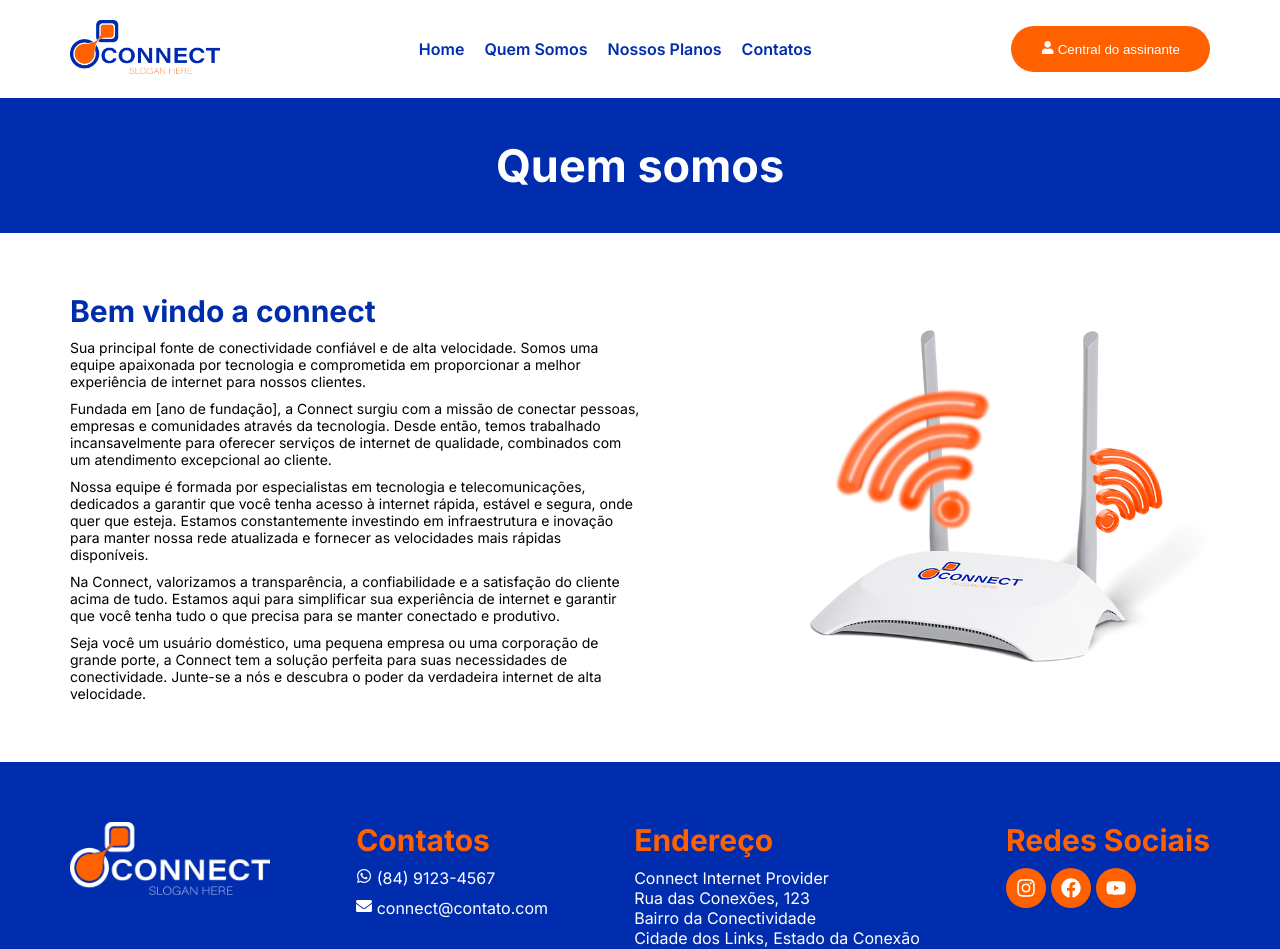
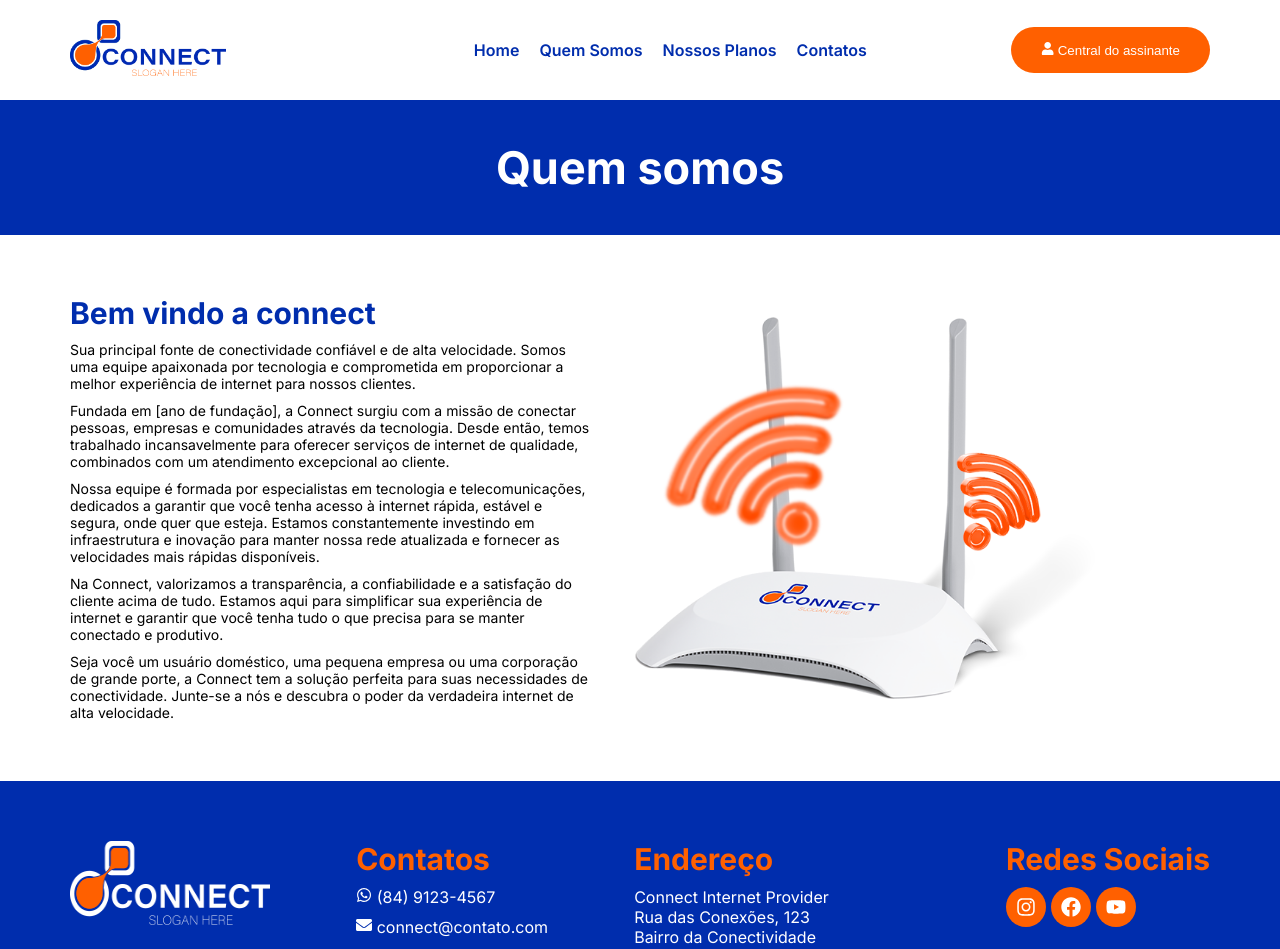
Before and after one commit to DevNandoRd/projeto-provedor-internet, a Next.js app: page /quemSomos in a window 1280 px wide. Shown: the top 949 px of the page. Built offline with nearby package versions, Linux system fonts and the light colour scheme.

Commit message:
correções de imagens

```diff
--- a/app/quemSomos/page.tsx
+++ b/app/quemSomos/page.tsx
@@ -1,3 +1,4 @@
+import Image from 'next/image'
 import styles from '../quemSomos/quemSomos.module.css'
 
 export default function QuemSomos() {
@@ -16,8 +17,13 @@ export default function QuemSomos() {
                         <p>Na Connect, valorizamos a transparência, a confiabilidade e a satisfação do cliente acima de tudo. Estamos aqui para simplificar sua experiência de internet e garantir que você tenha tudo o que precisa para se manter conectado e produtivo.</p>
                         <p>Seja você um usuário doméstico, uma pequena empresa ou uma corporação de grande porte, a Connect tem a solução perfeita para suas necessidades de conectividade. Junte-se a nós e descubra o poder da verdadeira internet de alta velocidade.</p>
                     </div>
-                    <div>
-                        <img src="/assets/Moldem.png" alt="" />
+                    <div className={styles.imagem}>
+                        <Image
+                        src={'/assets/Moldem.png'}
+                        alt='Model-connect'
+                        width={625}
+                        height={519}
+                        />
                     </div>
                 </section>
             </div>
--- a/app/quemSomos/quemSomos.module.css
+++ b/app/quemSomos/quemSomos.module.css
@@ -21,8 +21,13 @@
 .texto p {
     font-size: 14px;
 }
+.imagem{
+    display: flex;
+   padding-left: 30px;
+}
 .myAppContainer img {
-    width: 400px;
+    width: 80%;
+    height: 80%;
 }
 
 @media screen and (max-width: 600px) {
--- a/components/Footer/Footer.tsx
+++ b/components/Footer/Footer.tsx
@@ -2,6 +2,7 @@ import styles from '../Footer/Footer.module.css'
 import { FaWhatsapp, FaEnvelope, FaFacebook, FaYoutube } from "react-icons/fa";
 import { FaInstagram } from "react-icons/fa6";
 import Link from 'next/link';
+import Image from 'next/image';
 
 export default function Footer() {
     return (
@@ -9,7 +10,12 @@ export default function Footer() {
             <div className={styles.myAppContainer6}>
                 <footer className={styles.footer}>
                     <div>
-                        <Link href={'/'}><img src="/assets/logo.png" alt="Connect" /></Link>
+                        <Link href={'/'}><Image
+                        src={'/assets/Logo.png'}
+                        alt=''
+                        width={232}
+                        height={84}
+                        /></Link>
                     </div>
                     <div>
                         <h2>Contatos</h2>
--- a/components/Header/Header.module.css
+++ b/components/Header/Header.module.css
@@ -4,7 +4,8 @@
     display: flex;
 }
 .logo{
-    width: 150px;
+    width: 60%;
+    height: 60%;
     cursor: pointer;
 }
 .menu ul {
--- a/components/Header/Header.tsx
+++ b/components/Header/Header.tsx
@@ -7,6 +7,7 @@ import { RxDropdownMenu } from "react-icons/rx";
 import Menu from '../Menu/Menu';
 import { useState } from 'react';
 import Link from 'next/link';
+import Image from 'next/image';
 
 export default function Header() {
     const [toggle, setToggle] = useState(false)
@@ -18,7 +19,15 @@ export default function Header() {
         <>
             <div className={styles.myAppContainer1}>
                 <header className='space-canvas'>
-                    <div><Link href='/'><img src='/assets/Logo-azul.png' alt="Connect" className={styles.logo}/></Link></div>
+                    <div>
+                        <Image
+                        src={"/assets/Logo-azul.png"}
+                        alt='connect'
+                        width={232}
+                        height={84}
+                        className={styles.logo}
+                        />
+                    </div>
                     <div className={styles.menu}>
                         <Menu/>
                     </div>
```
Also changed, not shown: public/assets/Vantagens.jpg, public/assets/site-provedor.jpg.
